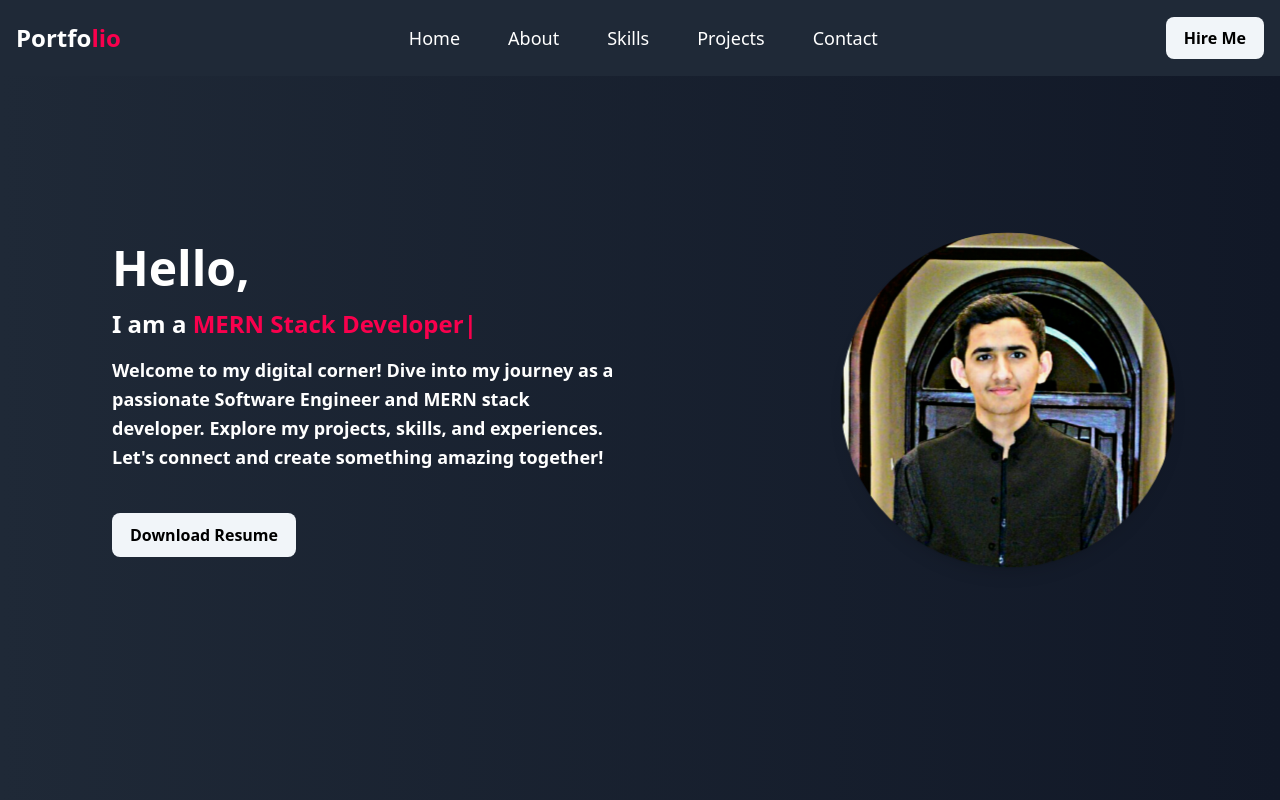
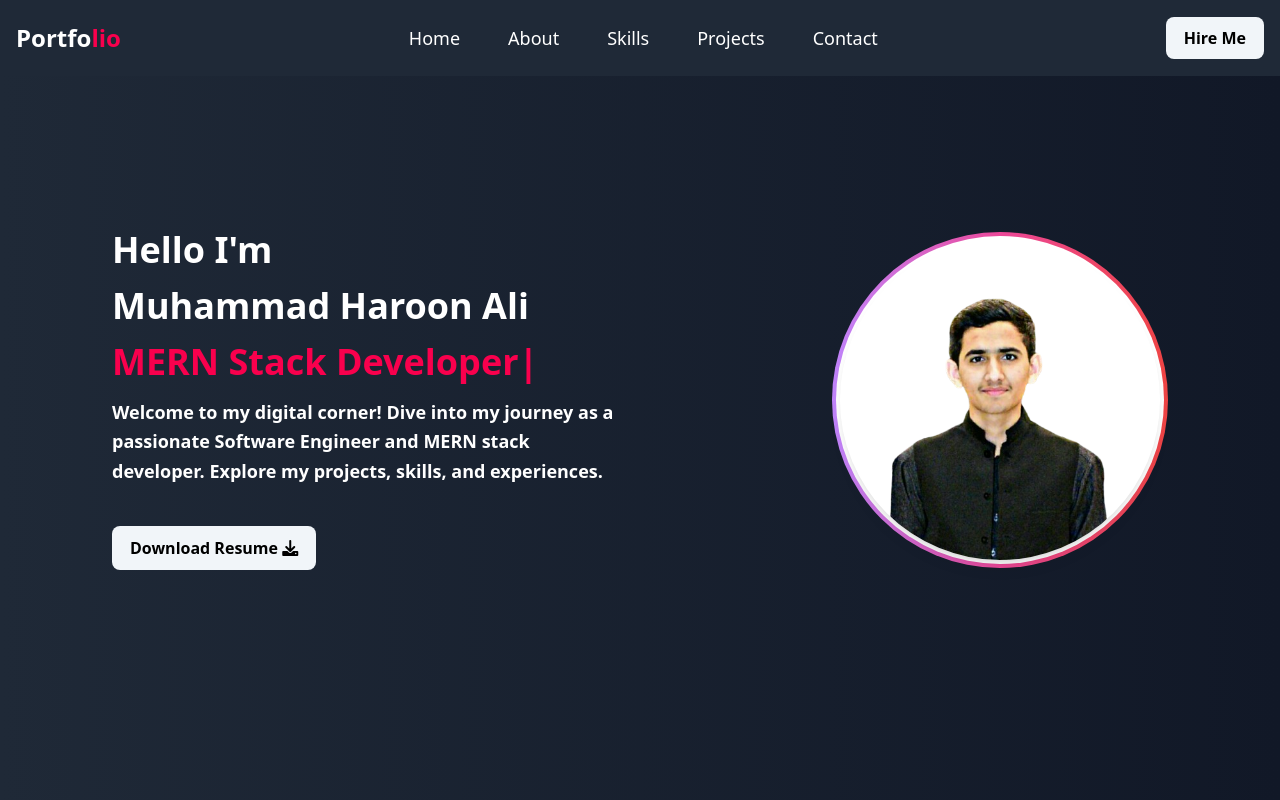
Before and after one commit to haroon8391/portfolio, a React (Create React App) app: page / in a window 1280 px wide. Shown: the top 800 px of the page. Built offline with nearby package versions, Linux system fonts and the light colour scheme.

Commit message:
update changes

```diff
--- a/public/index.html
+++ b/public/index.html
@@ -9,6 +9,8 @@
   <link rel="manifest" href="%PUBLIC_URL%/manifest.json" />
   <link href="https://fonts.googleapis.com/css2?family=Roboto:wght@400;600&display=swap" rel="stylesheet">
   <link rel="icon" href="%PUBLIC_URL%/favicon.png" type="image/x-icon">
+  <link rel="stylesheet" href="https://cdnjs.cloudflare.com/ajax/libs/font-awesome/6.0.0-beta3/css/all.min.css" />
+
   <title>Portfolio - Muhammad Haroon Ali</title>
 </head>
 
--- a/src/Pages/Home.jsx
+++ b/src/Pages/Home.jsx
@@ -1,6 +1,6 @@
 import React from "react";
 import TypingAnimation from "../Components/TypingAnimation";
-import image from "../Assets/image.jpeg";
+import image2 from "../Assets/image2.png";
 
 const Home = () => {
   return (
@@ -10,18 +10,17 @@ const Home = () => {
         className="flex flex-col lg:flex-row items-center justify-center lg:min-h-screen bg-gradient-to-r from-gray-800 to-gray-900 text-white py-24 sm:p-24 md:p-16 lg:p-24"
       >
         <div className="lg:w-1/2 p-4 text-center lg:text-left">
-          <h1 className="text-5xl font-extrabold mb-4">Hello,</h1>
-          <h2 className="text-2xl font-bold mb-4">
-            <span>I am a </span>
+          <h1 className="text-4xl font-extrabold mb-4">Hello I'm</h1>
+          <h1 className="text-4xl font-extrabold mb-4">Muhammad Haroon Ali</h1>
+          <h2 className="text-4xl font-bold mb-4">
             <span style={{ color: "#f9004d" }}>
               <TypingAnimation />
             </span>
           </h2>
-          <p className="text-lg font-semibold leading-relaxed ">
+          <p className="text-lg font-semibold leading-relaxed">
             Welcome to my digital corner! Dive into my journey as a passionate
             Software Engineer and MERN stack developer. Explore my projects,
-            skills, and experiences. Let's connect and create something amazing
-            together!
+            skills, and experiences.
           </p>
           <div className="mt-10">
             <a
@@ -29,16 +28,23 @@ const Home = () => {
               download
               className="inline-block bg-slate-100 text-black font-bold py-2 px-4 rounded-lg border-2 border-transparent hover:border-white hover:bg-gray-800 hover:text-white transition duration-300"
             >
-              Download Resume
+              Download Resume{"  "}
+              <span>
+                <i className="fas fa-download"></i>
+              </span>
             </a>
           </div>
         </div>
         <div className="lg:w-1/2 p-4 flex justify-center lg:justify-end">
-          <img
-            src={image}
-            alt="error"
-            className="w-64 h-64 md:w-72 md:h-72 lg:w-80 lg:h-80 rounded-full shadow-lg animate-pulse object-cover"
-          />
+          <div className="relative rounded-full bg-gradient-to-r from-purple-400 via-pink-500 to-red-500 p-1">
+            <div className="rounded-full bg-white p-1">
+              <img
+                src={image2}
+                alt="error"
+                className="w-64 h-64 md:w-72 md:h-72 lg:w-80 lg:h-80 rounded-full shadow-lg object-cover transition-transform duration-300 transform hover:scale-105"
+              />
+            </div>
+          </div>
         </div>
       </div>
       <hr />
```
Also changed, not shown: src/Assets/image2.png (added).
